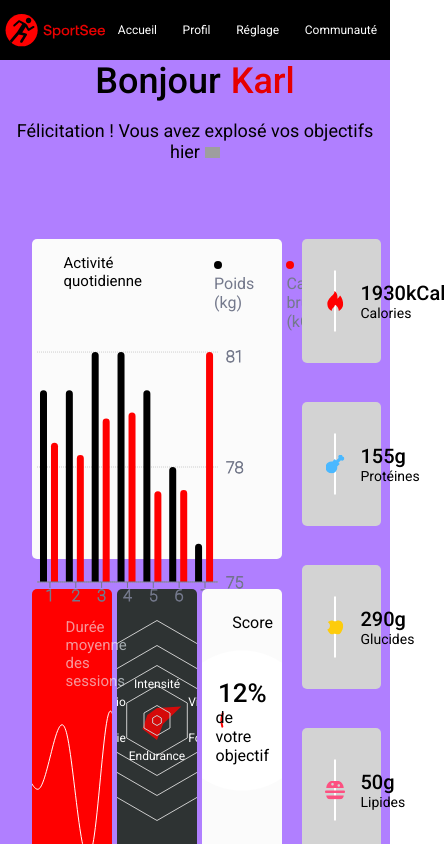
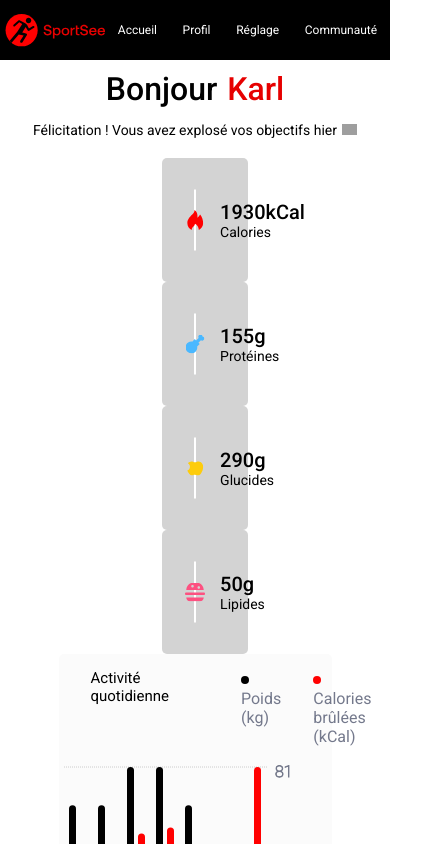
Before and after one commit to denisk13005/sportsee, a React (Create React App) app: page /12 in a window 390 px wide. Shown: the top 844 px of the page, 445 px wide, since content can reach past the window. Built offline with nearby package versions, Linux system fonts and the light colour scheme; grey boxes are pictures that could not be loaded.

Commit message:
modif header dash

```diff
--- a/src/styles/components/header.scss
+++ b/src/styles/components/header.scss
@@ -4,8 +4,8 @@
   @media screen and (max-width: 900px) {
     margin: 0;
     width: 100%;
-    background-color: rgb(176, 127, 255);
     text-align: center;
+    margin-top: 10px;
   }
 
   .hello {
@@ -13,7 +13,7 @@
     margin: 0;
     font-size: 24px;
     @media screen and (max-width: 900px) {
-      font-size: 18px;
+      font-size: 16px;
       width: 100%;
       justify-content: center;
     }
@@ -34,5 +34,9 @@
     font-size: 18px;
     font-weight: 400;
     margin-bottom: 77px;
+    @media screen and (max-width: 900px) {
+      font-size: 14px;
+      margin-bottom: 20px;
+    }
   }
 }
--- a/src/styles/pages/dashboard.scss
+++ b/src/styles/pages/dashboard.scss
@@ -6,11 +6,16 @@
   @media screen and (max-width: 900px) {
     margin: 0;
     width: 100%;
-    background-color: rgb(176, 127, 255);
   }
   .graphsAndDailyContainer {
     display: flex;
     margin-left: 8.1%;
+    @media screen and (max-width: 900px) {
+      width: 100%;
+      flex-direction: column-reverse;
+      margin-left: 0;
+      align-items: center;
+    }
     .graphsContainer {
       width: 70%;
       height: 613px;
```
